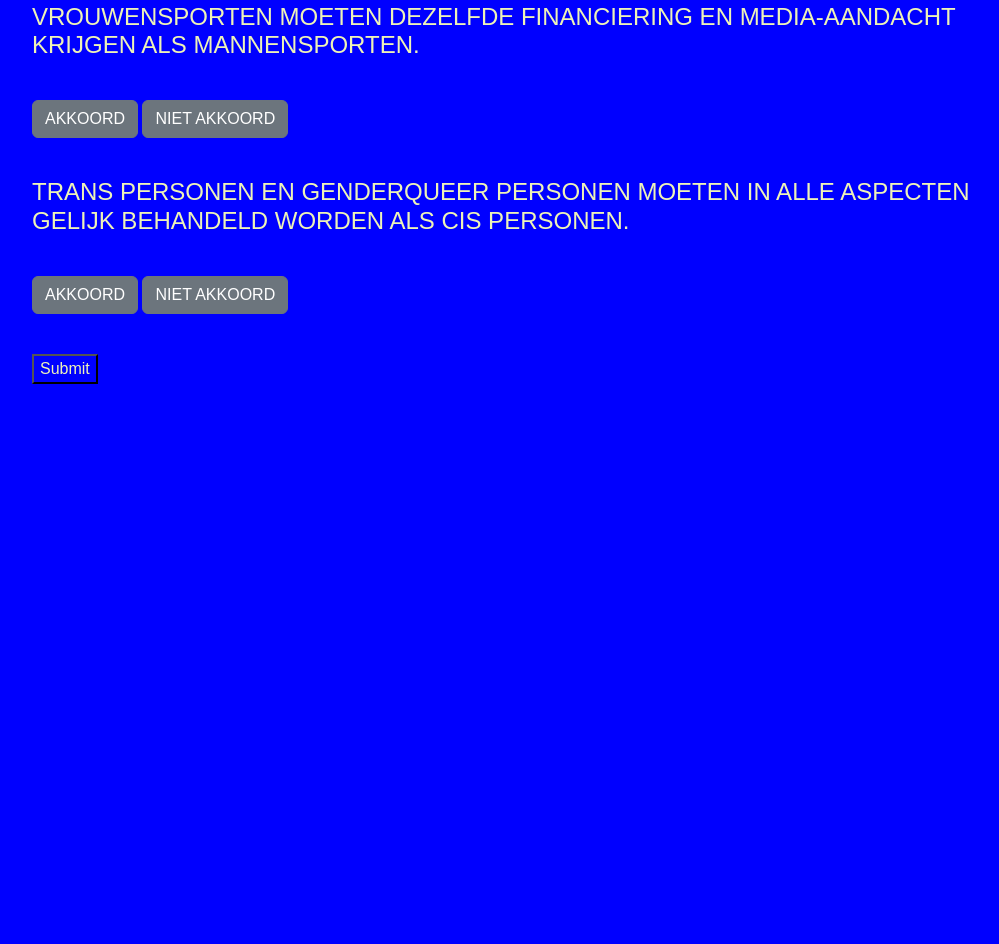
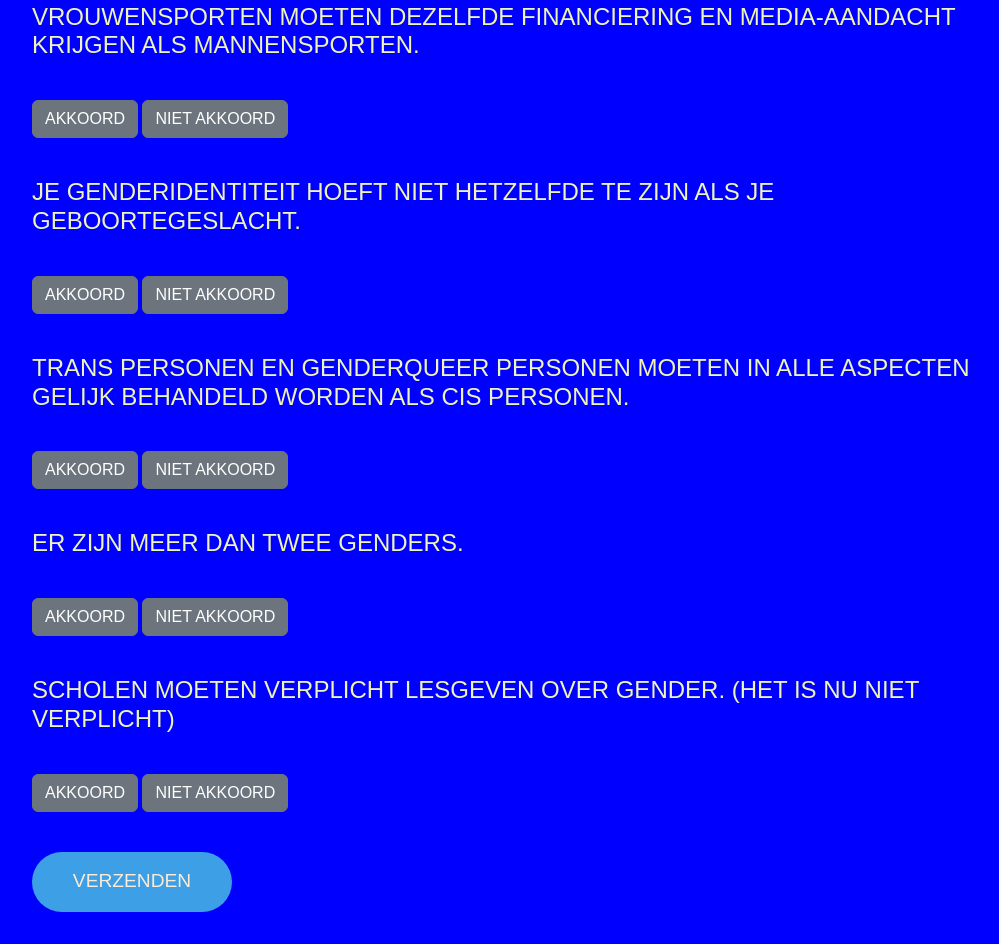
Before and after one commit to fabianvanacoleyen/stellingen-gender-vh, a plain HTML site: page stellingen.html in a window 1280 px wide. Shown: the part 353-1297 px from the top of the page, without its empty margins (112-1111 px from the left). Before the commit the page ends 800 px from the top, so only its background shows below. Drawn offline with nearby package versions, Linux system fonts and the light colour scheme; a web font is replaced by a local one.

Commit message:
modified:   index.html 	modified:   stellingen.html 	modified:   styles.css 	new file:   vragen.HTML

```diff
--- a/stellingen.html
+++ b/stellingen.html
@@ -39,16 +39,51 @@
             </div>
             <div>
                 <h4 class="txt">
-TRANS PERSONEN EN GENDERQUEER PERSONEN MOETEN IN ALLE ASPECTEN GELIJK BEHANDELD WORDEN ALS CIS PERSONEN.                </h4>
+                    JE GENDERIDENTITEIT HOEFT NIET HETZELFDE TE ZIJN ALS JE GEBOORTEGESLACHT.</h4>
                     <p>&nbsp;</p>
-                    <input type="radio" class="btn-check" name="V3-AKKOORD" id="option5" autocomplete="off">
+                    <input type="radio" class="btn-check" name="V3-AKKOORD" id="option11" autocomplete="off">
+                    <label class="btn btn-secondary" for="option11">AKKOORD</label>
+
+                    <input type="radio" class="btn-check" name="V3-NIETAKKOORD" id="option12" autocomplete="off">
+                    <label class="btn btn-secondary" for="option12">NIET AKKOORD</label>
+                    <p>&nbsp;</p>
+            </div>
+            <div>
+                <h4 class="txt">
+                    TRANS PERSONEN EN GENDERQUEER PERSONEN MOETEN IN ALLE ASPECTEN GELIJK BEHANDELD WORDEN ALS CIS PERSONEN.
+                </h4>
+                    <p>&nbsp;</p>
+                    <input type="radio" class="btn-check" name="V4-AKKOORD" id="option5" autocomplete="off">
                     <label class="btn btn-secondary" for="option5">AKKOORD</label>
 
-                    <input type="radio" class="btn-check" name="V3-NIETAKKOORD" id="option6" autocomplete="off">
+                    <input type="radio" class="btn-check" name="V4-NIETAKKOORD" id="option6" autocomplete="off">
                     <label class="btn btn-secondary" for="option6">NIET AKKOORD</label>
                     <p>&nbsp;</p>
             </div>
-                <input type="submit" class="txt">
+            <div>
+                <h4 class="txt">
+                    ER ZIJN MEER DAN TWEE GENDERS.</h4>
+                    <p>&nbsp;</p>
+                    <input type="radio" class="btn-check" name="V5-AKKOORD" id="option7" autocomplete="off">
+                    <label class="btn btn-secondary" for="option7">AKKOORD</label>
+
+                    <input type="radio" class="btn-check" name="V5-NIETAKKOORD" id="option8" autocomplete="off">
+                    <label class="btn btn-secondary" for="option8">NIET AKKOORD</label>
+                    <p>&nbsp;</p>
+            </div>
+            <div>
+                <h4 class="txt">
+                    SCHOLEN MOETEN VERPLICHT LESGEVEN OVER GENDER. (HET IS NU NIET VERPLICHT)</h4>
+                    <p>&nbsp;</p>
+                    <input type="radio" class="btn-check" name="V6-AKKOORD" id="option9" autocomplete="off">
+                    <label class="btn btn-secondary" for="option9">AKKOORD</label>
+
+                    <input type="radio" class="btn-check" name="V6-NIETAKKOORD" id="option10" autocomplete="off">
+                    <label class="btn btn-secondary" for="option10">NIET AKKOORD</label>
+                    <p>&nbsp;</p>
+            </div>
+
+                <button type="submit" class="submit">VERZENDEN</button>
 
           </div>
           </div>
--- a/styles.css
+++ b/styles.css
@@ -24,6 +24,8 @@ body{
 
 .start-button{
     color: rgb(168, 241, 20);
+    border: none;
+    font-size: larger;
 }
 
 .stelling{
@@ -36,3 +38,21 @@ form{
     margin-left: 120px;
     margin-right: 150px;
 }
+
+.submit{
+    color: antiquewhite;
+    background-color: rgb(61, 159, 229);
+    border-radius: 30px;
+    border: 0;
+    box-shadow: none;
+    outline: none;
+    margin-bottom: 30px;
+    width: 200px;
+    height: 60px;
+    font-size: larger;
+}
+
+.lijst{
+    text-align: left;
+    margin-left: 30px;
+}
```
Also changed, not shown: index.html (+14 -7 lines), vragen.HTML (added, +27 -0 lines).
